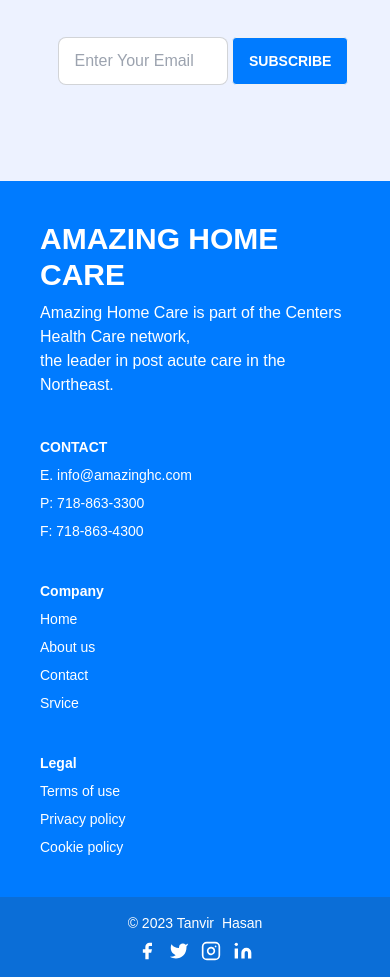
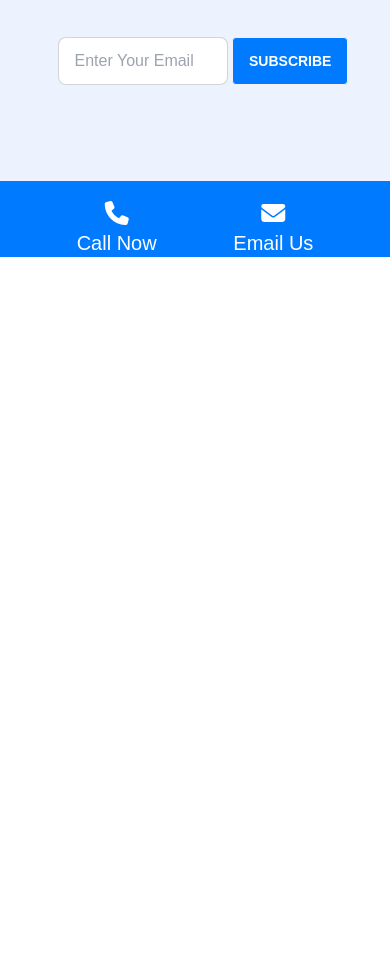
Before and after one commit to Tanvir-art/medical, a plain HTML site: page service.html in a window 390 px wide. Shown: the part 5919-6896 px from the top of the page. After the commit the page ends 6176 px from the top, so only its background shows below. Drawn offline with nearby package versions, Linux system fonts and the light colour scheme.

Commit message:
add fontawesome

```diff
--- a/service.html
+++ b/service.html
@@ -9,6 +9,7 @@
     <link rel="preconnect" href="https://fonts.googleapis.com">
 <link rel="preconnect" href="https://fonts.gstatic.com" crossorigin>
 <link href="https://fonts.googleapis.com/css2?family=Poppins:wght@300;400;500;600;700;800&display=swap" rel="stylesheet">
+<script src="https://kit.fontawesome.com/4fc419c08a.js" crossorigin="anonymous"></script>
 <link rel="stylesheet" href="style.css">
 </head>
 <body>
@@ -234,7 +235,8 @@
         </div>
     </section>
 
-    <footer class="footer p-10 bg-[#007bff] text-base-content">
+    <section class="hidden md:block lg:block">
+      <footer class="footer p-10 bg-[#007bff] ">
           <div>
               <span class="text-3xl font-bold text-white">AMAZING HOME CARE</span>
             <p class="text-white text-base">Amazing Home Care is part of the Centers Health Care network, <br> the leader in post acute care in the Northeast.</p>
@@ -261,7 +263,7 @@
 
 
         </footer>
-      <div class="bg-[#0b6ed7]">
+        <div class="bg-[#0b6ed7] hidden md:block lg:block">
           <div class="container mx-auto py-4 px-5 flex flex-wrap flex-col sm:flex-row">
             <p class="text-white text-sm text-center sm:text-left">© 2023 Tanvir
               <a href="" rel="noopener noreferrer" class="text-white ml-1" target="_blank">Hasan</a>
@@ -292,5 +294,20 @@
             </span>
           </div>
           </div>
+    </section>
+
+    <section class="block md:hidden lg:hidden">
+      <div class="bg-[#007bff] flex justify-evenly">
+      <div class="flex flex-col justify-center items-center pt-4">
+        <i class="fa-solid fa-phone text-white text-2xl"></i>
+        <span class="text-xl text-white">Call Now</span>
+      </div>
+
+      <div  class="flex flex-col justify-center items-center pt-4">
+        <i class="fa-solid fa-envelope text-white text-2xl"></i>
+        <span class="text-xl text-white">Email Us</span>
+      </div>
+    </div>
+    </section>
 </body>
 </html>
```
Also changed, not shown: about.html (+1 -0 lines), contact.html (+1 -0 lines). Lines whose indentation alone changed are shown as unchanged.
